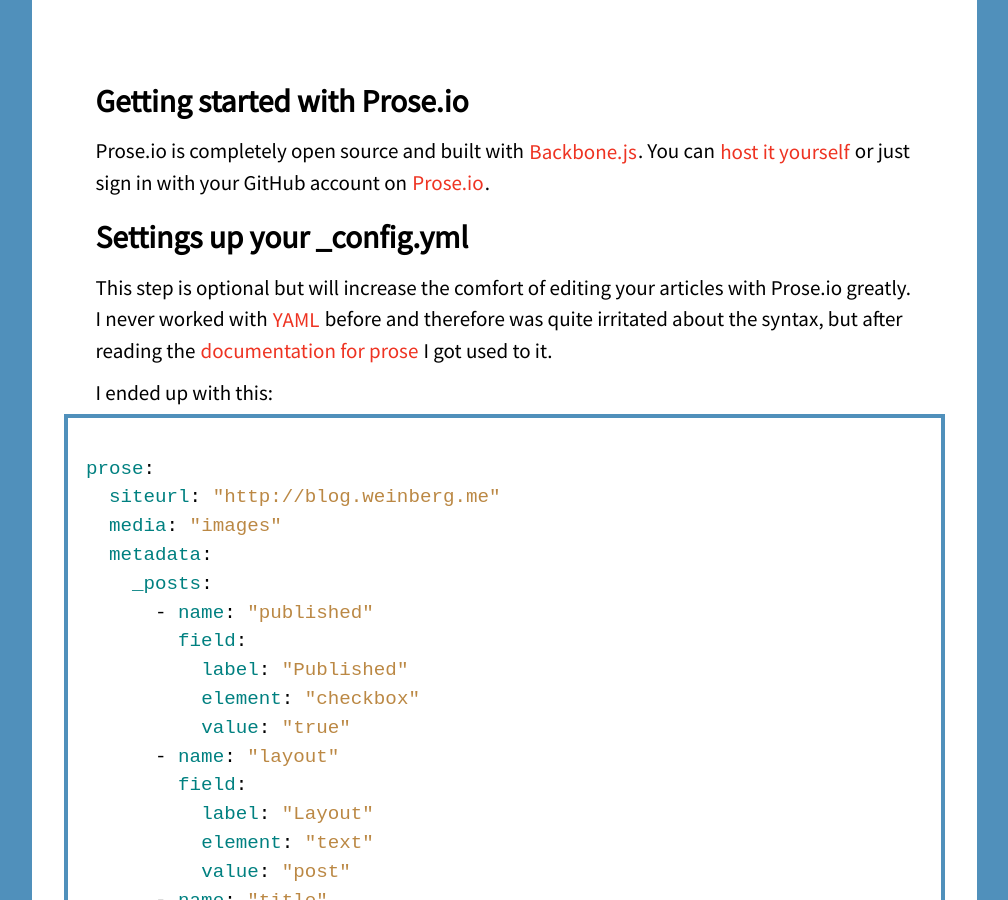
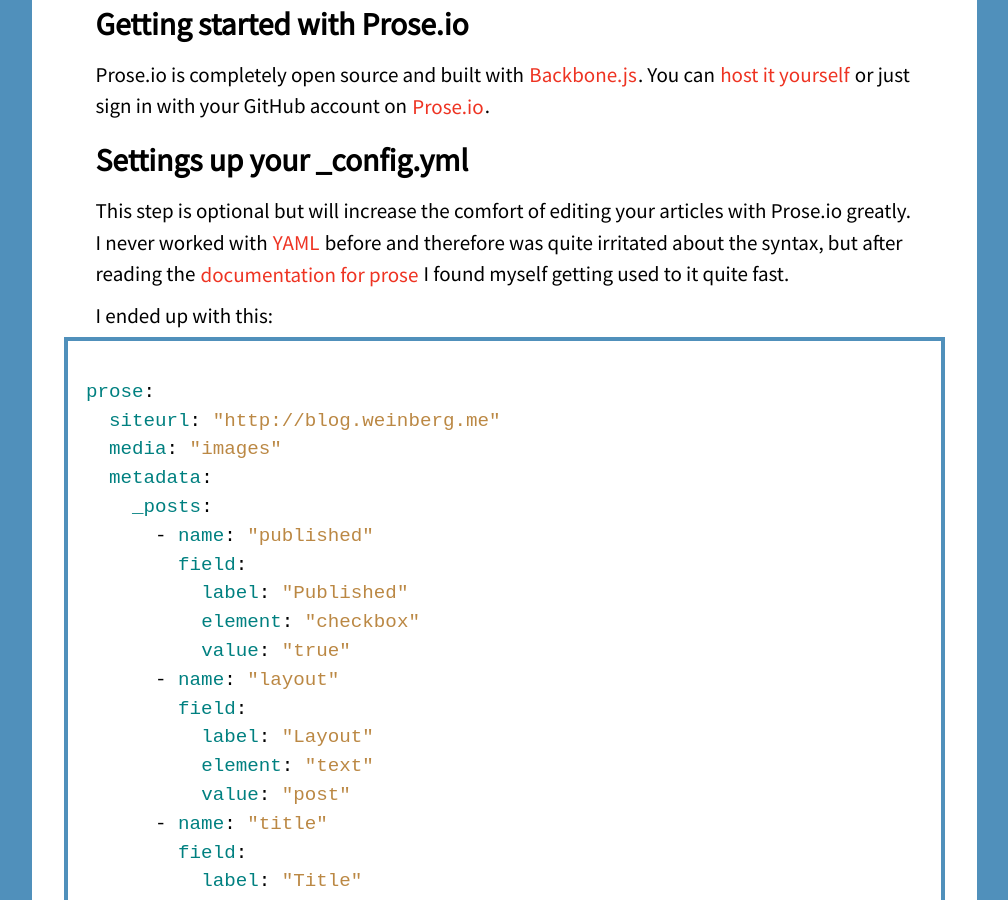
Before and after one commit to FWeinb/fweinb.github.com, a Jekyll site: the page built from _posts/2013-06-04-about-prose-io.md, in a window 1280 px wide and 900 px high, scrolled down 1498 px. Shown: the whole window, without its empty margins (136-1144 px from the left). Built offline with Jekyll 4.4.1, drawn with Linux system fonts in a browser that asks for light colours; Markdown is read by kramdown in place of the engine named in the settings.

Commit message:
Updated 2013-06-04-about-prose-io.md

````diff
--- a/_posts/2013-06-04-about-prose-io.md
+++ b/_posts/2013-06-04-about-prose-io.md
@@ -23,7 +23,7 @@
 
 Meet [Prose.io](http://prose.io). I just found it yesterday and am writing this blog post with it!
 
-![Screenshot of this blog post ](/images/screenshot.png)
+![Screenshot of first blog post with Prose.io](/images/First%20blog%20post.png)
 
 ## Getting started with Prose.io
 
@@ -32,7 +32,7 @@
 ## Settings up your \_config.yml
 
 This step is optional but will increase the comfort of editing your articles with Prose.io greatly.
-I never worked with [YAML](http://www.yaml.org/) before and therefore was quite irritated about the syntax, but after reading the [documentation for prose](https://github.com/prose/prose/wiki/Configuration) I got used to it.
+I never worked with [YAML](http://www.yaml.org/) before and therefore was quite irritated about the syntax, but after reading the [documentation for prose](https://github.com/prose/prose/wiki/Configuration) I found myself getting used to it quite fast.
 
 I ended up with this:
 ```yaml
@@ -64,7 +64,6 @@
 
 ![Screenshot of my Metadata Viewer on Prose.io](/images/Metadata%20prose.io.png)
 
-
 ## I really like it
 
 I am really pleased with what prose.io is offering me. The UI is just beautiful and gets out of the way in most cases. Some would argue that the contrast isn't that good but I like it that way.
````
